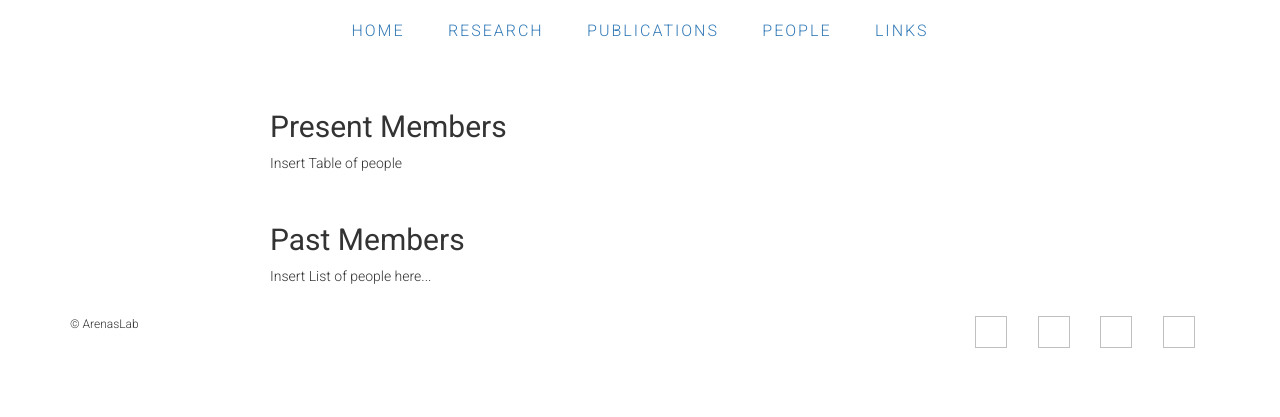
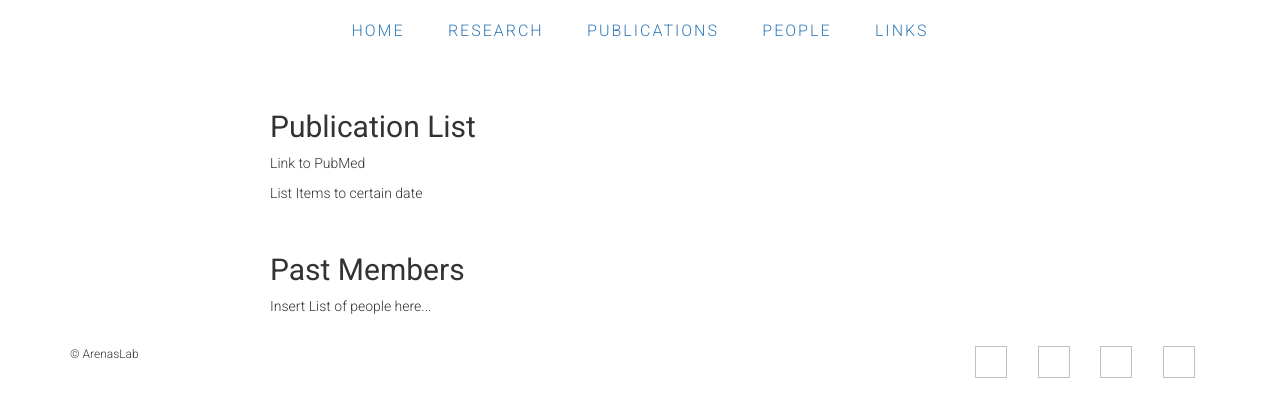
Before and after one commit to ArenasLab/arenaslab.github.io, a Jekyll site: the page publications/index.html, which Jekyll copies as it is, in a window 1280 px wide. Shown: the top 417 px of the page. Built offline with Jekyll 4.4.1, drawn with Linux system fonts in a browser that asks for light colours.

Commit message:
Update index.html

```diff
--- a/publications/index.html
+++ b/publications/index.html
@@ -28,8 +28,10 @@
     <div class="post">
   <div class="members">
     <p>&nbsp<p>
-    <h2>Present Members</h2>
-    <p>Insert Table of people<p>
+    <h2>Publication List</h2>
+    <p>Link to PubMed</p>
+    <p>List Items to certain date<p>
+
 
   </div>
   <p>&nbsp<p>
```
